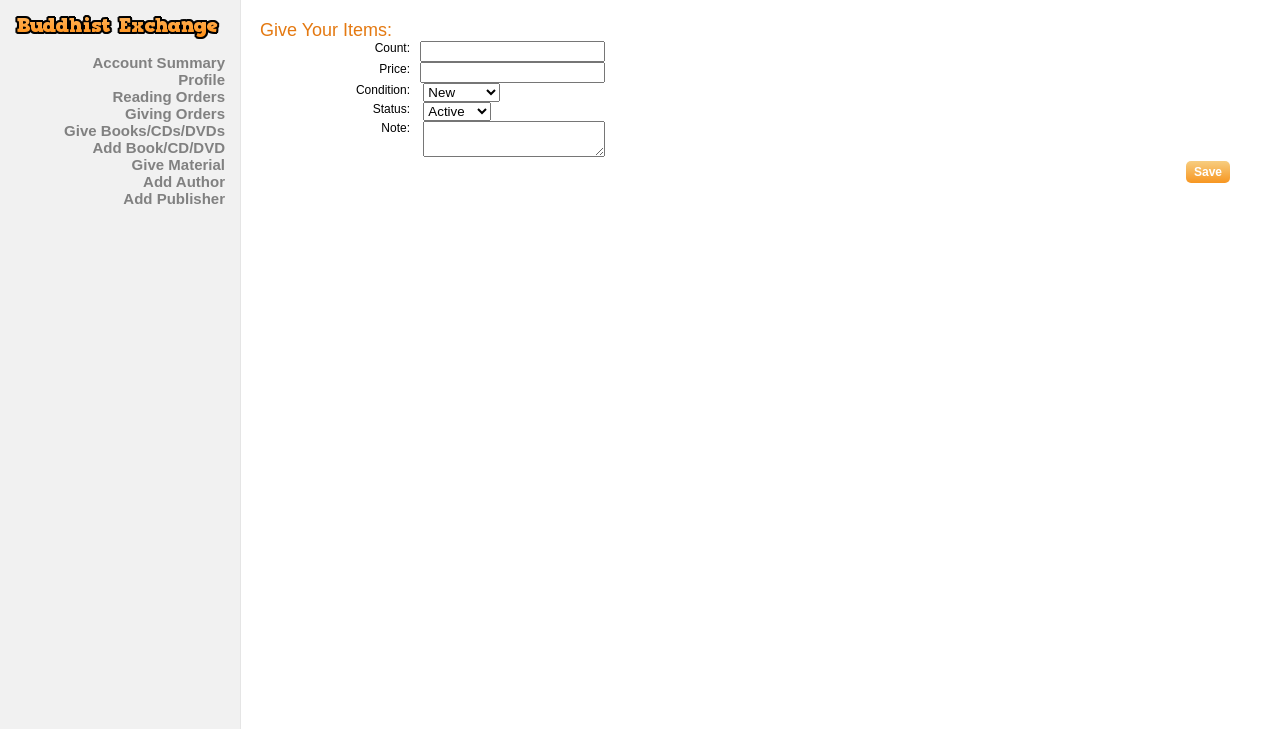
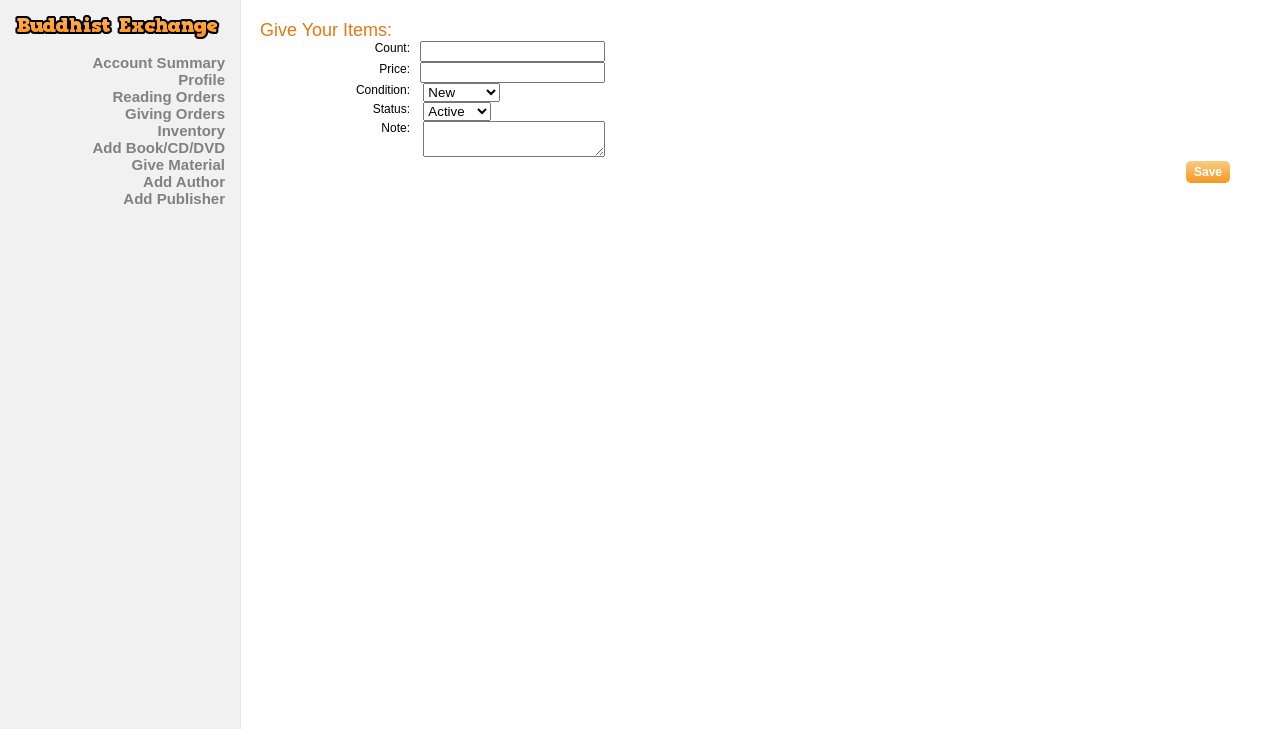
Before and after one commit to sabrinasun/befree, a Django app: page /account/material/new/existing/ in a window 1280 px wide. Shown: the top 729 px of the page. Run offline with Django 3.2, Linux system fonts and the light colour scheme; parts of the project's set-up code (start-up, migrations or seed data) failed here and were passed over.

Commit message:
commit to branch test checkin.

```diff
--- a/templates/account/material.html
+++ b/templates/account/material.html
@@ -1,7 +1,7 @@
 {% extends 'account/summary.html' %}
 
 {% block account_right %}
-<h2>Books/CDs/DVDs</h2>
+<h2>Inventory</h2>
 <div class="button"><a href="{% url 'account_material_new' %}">Add Book/CD/DVD</a></div>
 <table width="100%" cellspacing="1px" cellpadding="6px">
     <tr>
--- a/templates/account/summary.html
+++ b/templates/account/summary.html
@@ -8,7 +8,7 @@
             {% block account_right %}
 
 			<p><h2><a href="{% url 'userena_profile_edit' username=user.username %}">Profile</a></h2>
-			You can complete giver's profile and start listing books/CDs/DVDs.
+			You can complete giver's profile and start listing Inventory.
 
 			<p><h2><a href="{% url 'account_reading_orders' %}">Reading Orders</a></h2>
 			As a Dharma material seeker, you place orders to request material from others.
@@ -26,7 +26,7 @@
 			<li>Delivered Orders: {{ giving_orders_delivered }}</li>
 			</ul>
 
-			<p><h2><a href="{% url 'account_material' %}">Give Books/CDs/DVDs</a></h2>
+			<p><h2><a href="{% url 'account_material' %}">Inventory</a></h2>
 			As a Dharma material distributer/giver, you need to post your materials so that others can place an order. <br>
 			The seekers are expected to mail you the mailing cost, if specified, after received the material, and encouraged to support your distribution effort, if donation/payment method is specified.
 			<ul>
@@ -45,7 +45,7 @@
 			<li><a href="{% url 'userena_profile_edit' username=user.username %}">Profile</a></li>
 			<li><a href="{% url 'account_reading_orders' %}">Reading Orders</a></li>
 			<li><a href="{% url 'account_giving_orders' %}">Giving Orders</a></li>
-			<li><a href="{% url 'account_material' %}">Give Books/CDs/DVDs</a></li>
+			<li><a href="{% url 'account_material' %}">Inventory</a></li>
             <li><a href="{% url 'account_material_new' %}">Add Book/CD/DVD</a></li>
 			<li><a href="{% url 'giver_material_new' %}">Give Material</a></li>
             <li><a href="{% url 'account_add_author' %}?next={{ request.get_full_path }}">Add Author</a></li>
```
